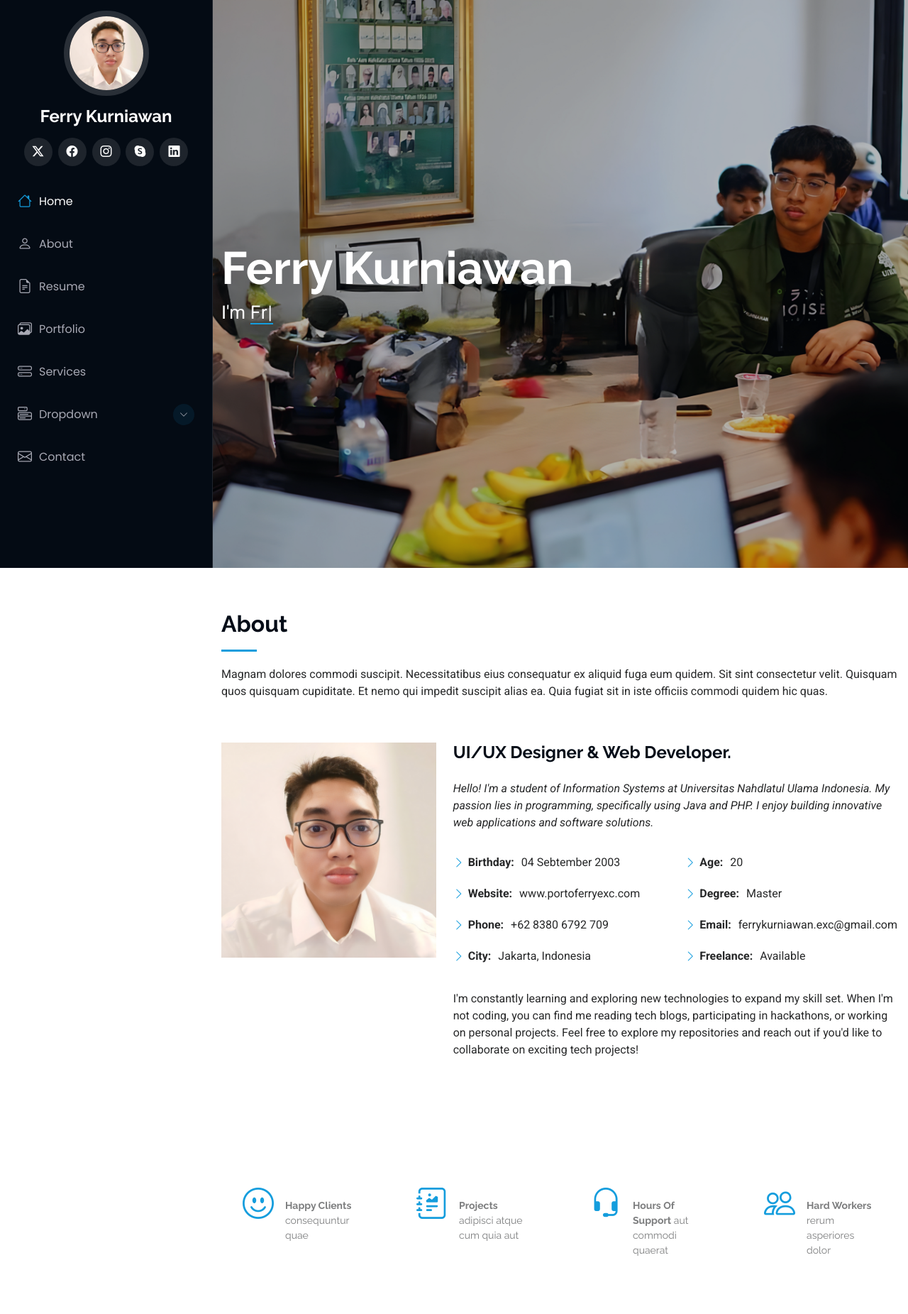
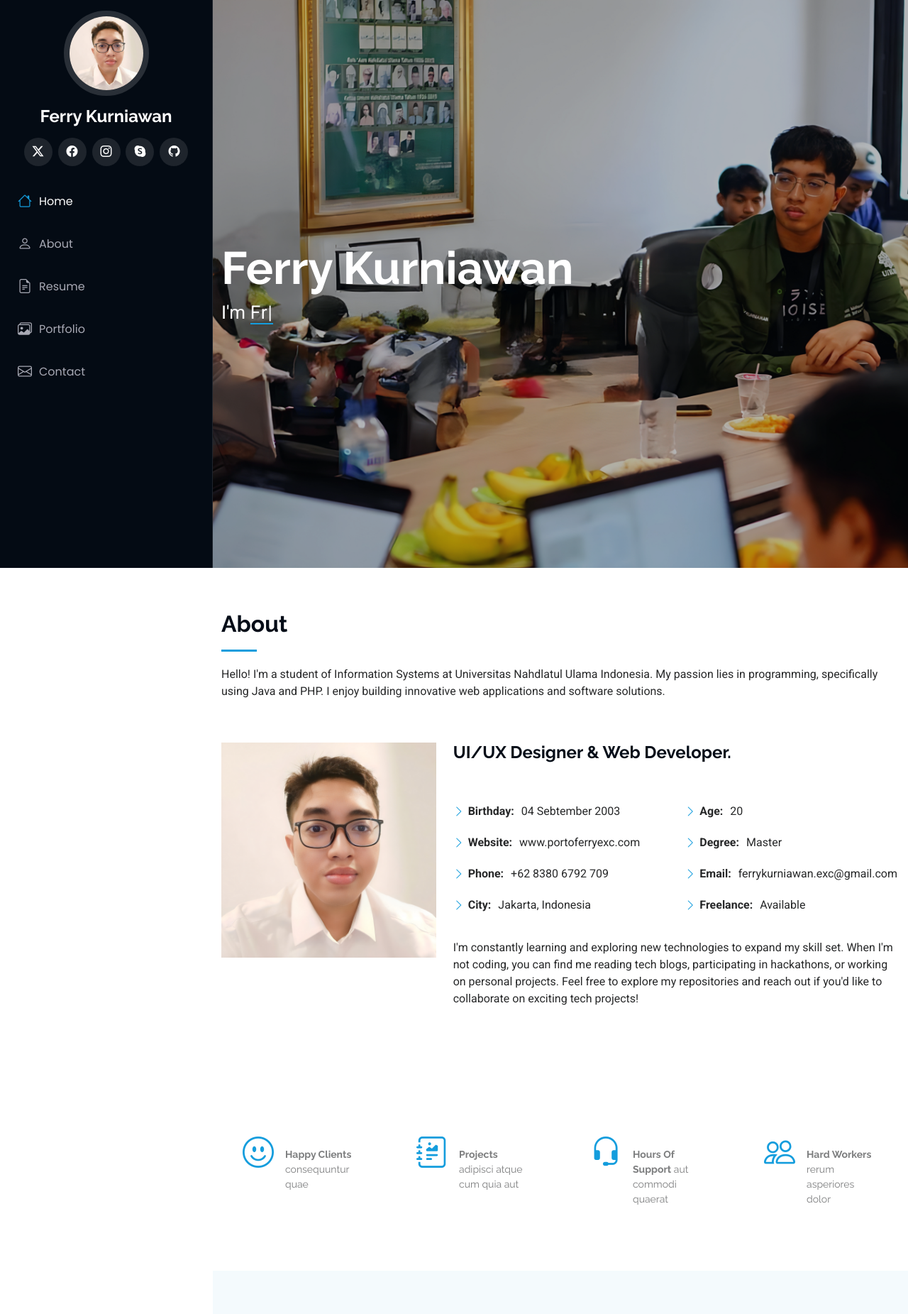
Before and after one commit to FerryXic/Project2---FerryKurniawan, a CodeIgniter 4 app: the page made by app/Views/home_view.php in a window 1280 px wide. Shown: the top 1851 px of the page at 71% size. Run offline with PHP 8.4 and a stand-in for CodeIgniter, Linux system fonts and the light colour scheme; the template is opened without the code that fills it, so the values that code supplies are empty; some libraries are stand-ins or nearby versions.

Commit message:
hapus dropdown dan services

```diff
--- a/app/Views/home_view.php
+++ b/app/Views/home_view.php
@@ -21,7 +21,7 @@
   <!-- Section Title -->
   <div class="container section-title" data-aos="fade-up">
     <h2>About</h2>
-    <p>Magnam dolores commodi suscipit. Necessitatibus eius consequatur ex aliquid fuga eum quidem. Sit sint consectetur velit. Quisquam quos quisquam cupiditate. Et nemo qui impedit suscipit alias ea. Quia fugiat sit in iste officiis commodi quidem hic quas.</p>
+    <p>Hello! I'm a student of Information Systems at Universitas Nahdlatul Ulama Indonesia. My passion lies in programming, specifically using Java and PHP. I enjoy building innovative web applications and software solutions.</p>
   </div><!-- End Section Title -->
 
   <div class="container" data-aos="fade-up" data-aos-delay="100">
@@ -32,7 +32,7 @@
       </div>
       <div class="col-lg-8 content">
         <h2>UI/UX Designer &amp; Web Developer.</h2>
-        <p class="fst-italic py-3">Hello! I'm a student of Information Systems at Universitas Nahdlatul Ulama Indonesia. My passion lies in programming, specifically using Java and PHP. I enjoy building innovative web applications and software solutions.</p>
+        <p class="fst-italic py-3"></p>
         <div class="row">
           <div class="col-lg-6">
             <ul>
@@ -427,75 +427,6 @@
   </div>
 
 </section><!-- /Portfolio Section -->
-
-<!-- Services Section -->
-<section id="services" class="services section">
-
-  <!-- Section Title -->
-  <div class="container section-title" data-aos="fade-up">
-    <h2>Services</h2>
-    <p>Magnam dolores commodi suscipit. Necessitatibus eius consequatur ex aliquid fuga eum quidem. Sit sint consectetur velit. Quisquam quos quisquam cupiditate. Et nemo qui impedit suscipit alias ea. Quia fugiat sit in iste officiis commodi quidem hic quas.</p>
-  </div><!-- End Section Title -->
-
-  <div class="container">
-
-    <div class="row gy-4">
-
-      <div class="col-lg-4 col-md-6 service-item d-flex" data-aos="fade-up" data-aos-delay="100">
-        <div class="icon flex-shrink-0"><i class="bi bi-briefcase"></i></div>
-        <div>
-          <h4 class="title"><a href="service-details.php" class="stretched-link">Lorem Ipsum</a></h4>
-          <p class="description">Voluptatum deleniti atque corrupti quos dolores et quas molestias excepturi sint occaecati cupiditate non provident</p>
-        </div>
-      </div>
-      <!-- End Service Item -->
-
-      <div class="col-lg-4 col-md-6 service-item d-flex" data-aos="fade-up" data-aos-delay="200">
-        <div class="icon flex-shrink-0"><i class="bi bi-card-checklist"></i></div>
-        <div>
-          <h4 class="title"><a href="service-details.php" class="stretched-link">Dolor Sitema</a></h4>
-          <p class="description">Minim veniam, quis nostrud exercitation ullamco laboris nisi ut aliquip ex ea commodo consequat tarad limino ata</p>
-        </div>
-      </div><!-- End Service Item -->
-
-      <div class="col-lg-4 col-md-6 service-item d-flex" data-aos="fade-up" data-aos-delay="300">
-        <div class="icon flex-shrink-0"><i class="bi bi-bar-chart"></i></div>
-        <div>
-          <h4 class="title"><a href="service-details.php" class="stretched-link">Sed ut perspiciatis</a></h4>
-          <p class="description">Duis aute irure dolor in reprehenderit in voluptate velit esse cillum dolore eu fugiat nulla pariatur</p>
-        </div>
-      </div><!-- End Service Item -->
-
-      <div class="col-lg-4 col-md-6 service-item d-flex" data-aos="fade-up" data-aos-delay="400">
-        <div class="icon flex-shrink-0"><i class="bi bi-binoculars"></i></div>
-        <div>
-          <h4 class="title"><a href="service-details.php" class="stretched-link">Magni Dolores</a></h4>
-          <p class="description">Excepteur sint occaecat cupidatat non proident, sunt in culpa qui officia deserunt mollit anim id est laborum</p>
-        </div>
-      </div><!-- End Service Item -->
-
-      <div class="col-lg-4 col-md-6 service-item d-flex" data-aos="fade-up" data-aos-delay="500">
-        <div class="icon flex-shrink-0"><i class="bi bi-brightness-high"></i></div>
-        <div>
-          <h4 class="title"><a href="service-details.php" class="stretched-link">Nemo Enim</a></h4>
-          <p class="description">At vero eos et accusamus et iusto odio dignissimos ducimus qui blanditiis praesentium voluptatum deleniti atque</p>
-        </div>
-      </div><!-- End Service Item -->
-
-      <div class="col-lg-4 col-md-6 service-item d-flex" data-aos="fade-up" data-aos-delay="600">
-        <div class="icon flex-shrink-0"><i class="bi bi-calendar4-week"></i></div>
-        <div>
-          <h4 class="title"><a href="service-details.php" class="stretched-link">Eiusmod Tempor</a></h4>
-          <p class="description">Et harum quidem rerum facilis est et expedita distinctio. Nam libero tempore, cum soluta nobis est eligendi</p>
-        </div>
-      </div><!-- End Service Item -->
-
-    </div>
-
-  </div>
-
-</section><!-- /Services Section -->
-
 <!-- Testimonials Section -->
 <section id="testimonials" class="testimonials section light-background">
 
@@ -648,7 +579,7 @@
             </div>
           </div><!-- End Info Item -->
 
-          <iframe src="https://www.google.com/maps/embed?pb=!1m14!1m8!1m3!1d48389.78314118045!2d-74.006138!3d40.710059!3m2!1i1024!2i768!4f13.1!3m3!1m2!1s0x89c25a22a3bda30d%3A0xb89d1fe6bc499443!2sDowntown%20Conference%20Center!5e0!3m2!1sen!2sus!4v1676961268712!5m2!1sen!2sus" frameborder="0" style="border:0; width: 100%; height: 270px;" allowfullscreen="" loading="lazy" referrerpolicy="no-referrer-when-downgrade"></iframe>
+          <iframe src="https://www.google.com/maps/embed?pb=!1m18!1m12!1m3!1d3966.4550055386026!2d106.84954757499028!3d-6.203552393784244!2m3!1f0!2f0!3f0!3m2!1i1024!2i768!4f13.1!3m3!1m2!1s0x2e69f53822aa2c07%3A0xa6f38b403869ad7a!2sGelanggang%20Ilmu!5e0!3m2!1sid!2sid!4v1721305089891!5m2!1sid!2sid" frameborder="0" style="border:0; width: 100%; height: 270px;" allowfullscreen="" loading="lazy" referrerpolicy="no-referrer-when-downgrade"></iframe>
         </div>
       </div>
 
--- a/app/Views/layouts/header.php
+++ b/app/Views/layouts/header.php
@@ -52,11 +52,11 @@
     </a>
 
     <div class="social-links text-center">
-      <a href="#" class="twitter"><i class="bi bi-twitter-x"></i></a>
+      <a href="https://x.com/ferryxic" class="twitter"><i class="bi bi-twitter-x"></i></a>
       <a href="#" class="facebook"><i class="bi bi-facebook"></i></a>
       <a href="#" class="instagram"><i class="bi bi-instagram"></i></a>
       <a href="#" class="google-plus"><i class="bi bi-skype"></i></a>
-      <a href="#" class="linkedin"><i class="bi bi-linkedin"></i></a>
+      <a href="https://github.com/FerryXic" class="github"><i class="bi bi-github"></i></a>
     </div>
 
     <nav id="navmenu" class="navmenu">
@@ -65,24 +65,6 @@
         <li><a href="#about"><i class="bi bi-person navicon"></i> About</a></li>
         <li><a href="#resume"><i class="bi bi-file-earmark-text navicon"></i> Resume</a></li>
         <li><a href="#portfolio"><i class="bi bi-images navicon"></i> Portfolio</a></li>
-        <li><a href="#services"><i class="bi bi-hdd-stack navicon"></i> Services</a></li>
-        <li class="dropdown"><a href="#"><i class="bi bi-menu-button navicon"></i> <span>Dropdown</span> <i class="bi bi-chevron-down toggle-dropdown"></i></a>
-          <ul>
-            <li><a href="#">Dropdown 1</a></li>
-            <li class="dropdown"><a href="#"><span>Deep Dropdown</span> <i class="bi bi-chevron-down toggle-dropdown"></i></a>
-              <ul>
-                <li><a href="#">Deep Dropdown 1</a></li>
-                <li><a href="#">Deep Dropdown 2</a></li>
-                <li><a href="#">Deep Dropdown 3</a></li>
-                <li><a href="#">Deep Dropdown 4</a></li>
-                <li><a href="#">Deep Dropdown 5</a></li>
-              </ul>
-            </li>
-            <li><a href="#">Dropdown 2</a></li>
-            <li><a href="#">Dropdown 3</a></li>
-            <li><a href="#">Dropdown 4</a></li>
-          </ul>
-        </li>
         <li><a href="#contact"><i class="bi bi-envelope navicon"></i> Contact</a></li>
       </ul>
     </nav>
--- a/app/Views/layouts/service-details.php
+++ b/app/Views/layouts/service-details.php
@@ -48,7 +48,7 @@
     <a href="index.html" class="logo d-flex align-items-center justify-content-center">
       <!-- Uncomment the line below if you also wish to use an image logo -->
       <!-- <img src="img/logo.png" alt=""> -->
-      <h1 class="sitename">Alex Smith</h1>
+      <h1 class="sitename">Ferry Kurniawan</h1>
     </a>
 
     <div class="social-links text-center">
```
